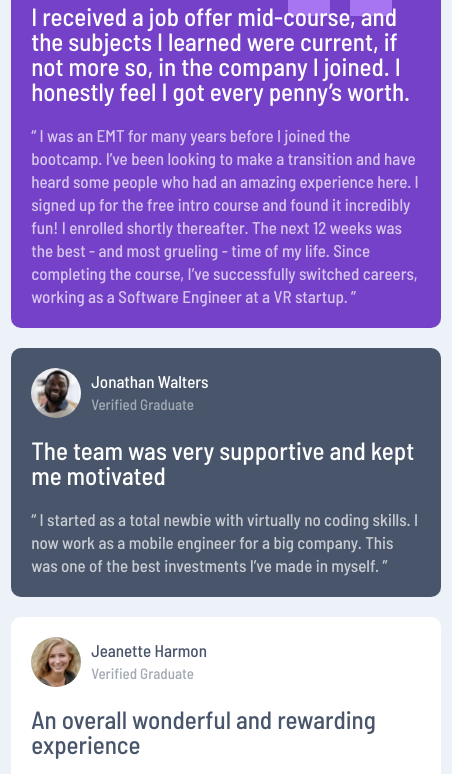
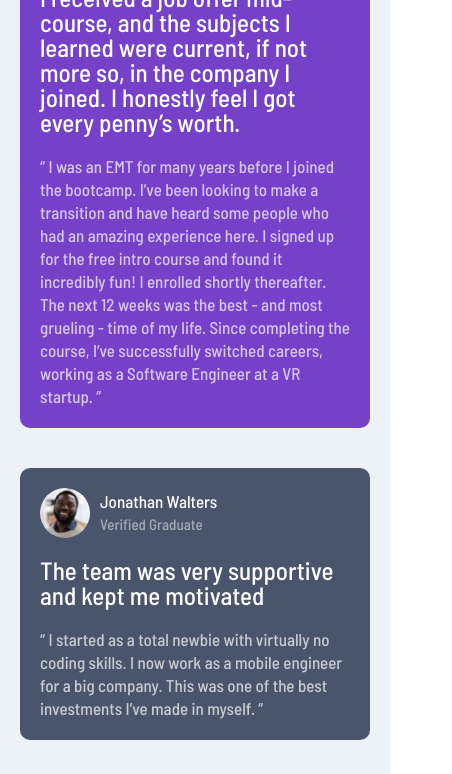
Before and after one commit to Indersingh987/testmonials-grid-section-main, a plain HTML site: page index.html in a window 390 px wide. Shown: the part 125-899 px from the top of the page, 452 px wide, since content can reach past the window. Drawn offline with Linux system fonts and the light colour scheme.

Commit message:
mobile-ui-complete

```diff
--- a/styles.css
+++ b/styles.css
@@ -15,8 +15,6 @@
 body {
   margin: 0;
   padding: 0;
-  width: 100%;
-  overflow-x: hidden;
 }
 
 .card .achivement {
@@ -62,7 +60,6 @@ body {
   .container {
     background-color: var(--Light-grayish-blue);
     width: 100%;
-    padding: 10vw 8vw;
     display: flex;
     flex-direction: column;
     align-items: center;
@@ -70,8 +67,7 @@ body {
   }
 
   .card {
-    width: 100%;
-    margin-bottom: 20px;
+    margin: 20px;
     padding: 20px;
     line-height: 23px;
     border-radius: 10px;
```
